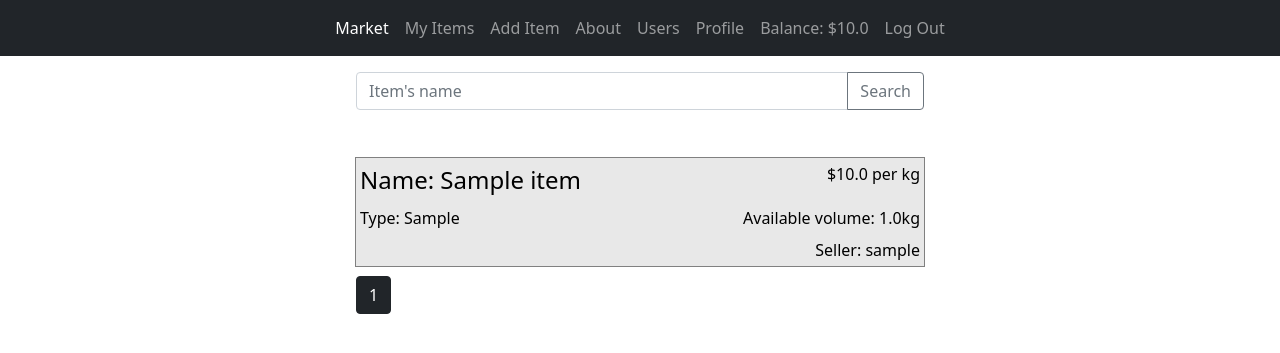
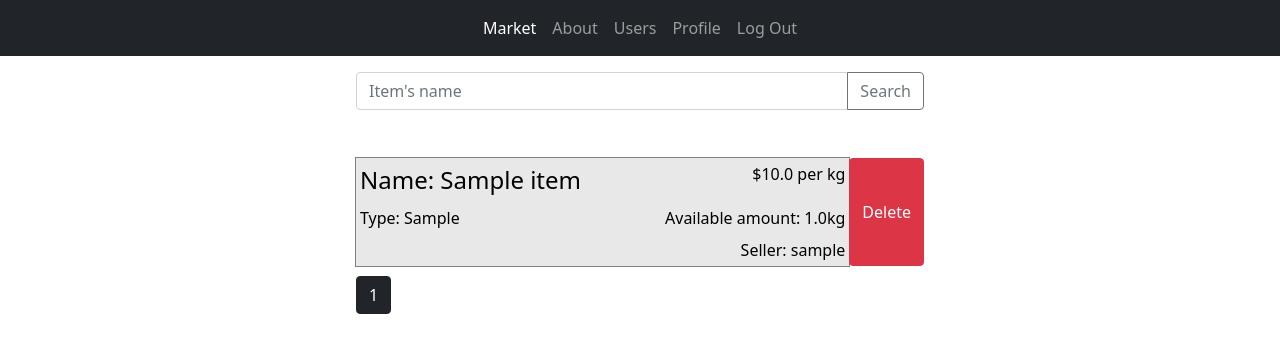
Before and after one commit to mahmtfs/resource_market_project, a Flask app: page / in a window 1280 px wide. Shown: the top 353 px of the page. Run offline with Flask 3, Linux system fonts and the light colour scheme; a user stored in the database is signed in; tables that the repository leaves empty hold one stand-in row (values such as "Sample post").

Commit message:
minor fixes

```diff
--- a/market/forms.py
+++ b/market/forms.py
@@ -32,7 +32,7 @@ class ItemForm(FlaskForm):
                             validators=[DataRequired(), Length(min=1, max=20)])
     cost = FloatField('Cost per kg ($)',
                       validators=[DataRequired(), NumberRange(min=5, max=9999)])
-    volume = FloatField('Volume (kg)',
+    volume = FloatField('Amount (kg)',
                         validators=[DataRequired(), NumberRange(min=5, max=9999)])
     description = TextAreaField('Description',
                                 validators=[DataRequired(), Length(min=1, max=300)])
@@ -48,7 +48,7 @@ class ProfileForm(FlaskForm):
 
 
 class BuyForm(FlaskForm):
-    volume_to_buy = FloatField('Volume To Buy (kg)',
+    volume_to_buy = FloatField('Amount To Buy (kg)',
                                validators=[DataRequired(), NumberRange(min=0, max=9999)])
     submit = SubmitField('Buy')
 
--- a/market/routes.py
+++ b/market/routes.py
@@ -20,6 +20,18 @@ highlights = {
 }
 
 
+def is_valid_float(data):
+    if len(data) > 1:
+        if data[0] == '0':
+            if data[1] != '.':
+                return 1
+        split_data = data.split('.')
+        if len(split_data) > 1:
+            if len(split_data[1]) > 2:
+                return 2
+    return 0
+
+
 @app.route("/", methods=["GET", "POST"])
 @login_required
 def home():
@@ -32,16 +44,24 @@ def home():
         page = 1
         if form.query.data:
             query = form.query.data
-            items = Item.query.filter(Item.name.contains(query)).paginate(page=page, per_page=per_page_num_items)
+            #items = Item.query.filter(Item.name.contains(query)).paginate(page=page, per_page=per_page_num_items)
+            items = Item.query.filter(Item.name.ilike('%'+query+'%')).paginate(page=page, per_page=per_page_num_items)
         else:
             items = Item.query.paginate(page=page, per_page=per_page_num_items)
     else:
         if query:
-            items = Item.query.filter(Item.name.contains(query)).paginate(page=page, per_page=per_page_num_items)
+            items = Item.query.filter(Item.name.ilike('%'+query+'%')).paginate(page=page, per_page=per_page_num_items)
         else:
             items = Item.query.paginate(page=page, per_page=per_page_num_items)
     highlights_copy = highlights.copy()
     highlights_copy["home_highlight"] = True
+    if current_user.admin:
+        return render_template('home.html',
+                               items=items,
+                               items_my=False,
+                               form=form,
+                               query=query,
+                               highlights=highlights_copy)
     return render_template('home.html',
                            items=items,
                            items_my=False,
@@ -53,33 +73,36 @@ def home():
 @app.route("/items/my", methods=["GET", "POST"])
 @login_required
 def my_items():
-    page = request.args.get('page', 1, type=int)
-    query = request.args.get('query', '', type=str)
-    form = SearchForm()
-    items = []
-    if form.validate_on_submit():
-        query = ''
-        page = 1
-        if form.query.data:
-            query = form.query.data
-            items = Item.query.filter(Item.name.contains(query)).filter_by(seller=current_user).paginate(page=page,
-                                                                                                         per_page=per_page_num_items)
+    if not current_user.admin:
+        page = request.args.get('page', 1, type=int)
+        query = request.args.get('query', '', type=str)
+        form = SearchForm()
+        items = []
+        if form.validate_on_submit():
+            query = ''
+            page = 1
+            if form.query.data:
+                query = form.query.data
+                items = Item.query.filter(Item.name.ilike('%'+query+'%')).filter_by(seller=current_user).paginate(page=page,
+                                                                                                             per_page=per_page_num_items)
+            else:
+                items = Item.query.filter_by(seller=current_user).paginate(page=page, per_page=per_page_num_items)
         else:
-            items = Item.query.filter_by(seller=current_user).paginate(page=page, per_page=per_page_num_items)
+            if query:
+                items = Item.query.filter(Item.name.ilike('%'+query+'%')).filter_by(seller=current_user).paginate(page=page,
+                                                                                                             per_page=per_page_num_items)
+            else:
+                items = Item.query.filter_by(seller=current_user).paginate(page=page, per_page=per_page_num_items)
+        highlights_copy = highlights.copy()
+        highlights_copy["my_items_highlight"] = True
+        return render_template('home.html',
+                               items=items,
+                               items_my=True,
+                               form=form,
+                               query=query,
+                               highlights=highlights_copy)
     else:
-        if query:
-            items = Item.query.filter(Item.name.contains(query)).filter_by(seller=current_user).paginate(page=page,
-                                                                                                         per_page=per_page_num_items)
-        else:
-            items = Item.query.filter_by(seller=current_user).paginate(page=page, per_page=per_page_num_items)
-    highlights_copy = highlights.copy()
-    highlights_copy["my_items_highlight"] = True
-    return render_template('home.html',
-                           items=items,
-                           items_my=True,
-                           form=form,
-                           query=query,
-                           highlights=highlights_copy)
+        return redirect(url_for('home'))
 
 
 @app.route("/about")
@@ -194,27 +217,44 @@ def profile_not_mine(user_id):
 @app.route("/item/new", methods=["GET", "POST"])
 @login_required
 def new_item():
-    form = ItemForm()
-    if form.validate_on_submit():
-        item = Item(name=form.name.data,
-                    type=form.item_type.data,
-                    cost=form.cost.data,
-                    volume=form.volume.data,
-                    description=form.description.data,
-                    seller=current_user)
-        db.session.add(item)
-        db.session.commit()
-        flash("Your item has been created!", 'success')
+    if not current_user.admin:
+        form = ItemForm()
+        if form.validate_on_submit():
+            validation = is_valid_float(form.cost.raw_data[0])
+            if validation != 0:
+                if validation == 1:
+                    flash('Invalid money value! Starts with zero.', 'danger')
+                elif validation == 2:
+                    flash('Invalid money value! Only 2 digits after the point allowed.', 'danger')
+                return redirect(url_for('new_item'))
+            validation = is_valid_float(form.volume.raw_data[0])
+            if validation != 0:
+                if validation == 1:
+                    flash('Invalid amount value! Starts with zero.', 'danger')
+                elif validation == 2:
+                    flash('Invalid amount value! Only 2 digits after the point allowed.', 'danger')
+                return redirect(url_for('new_item'))
+            item = Item(name=form.name.data,
+                        type=form.item_type.data,
+                        cost=form.cost.data,
+                        volume=form.volume.data,
+                        description=form.description.data,
+                        seller=current_user)
+            db.session.add(item)
+            db.session.commit()
+            flash("Your item has been created!", 'success')
+            return redirect(url_for('home'))
+        highlights_copy = highlights.copy()
+        highlights_copy["add_item_highlight"] = True
+        return render_template('item_mine.html',
+                               title='New Item',
+                               form=form,
+                               seller=current_user,
+                               header_text='Create Item',
+                               display_delete=False,
+                               highlights=highlights_copy)
+    else:
         return redirect(url_for('home'))
-    highlights_copy = highlights.copy()
-    highlights_copy["add_item_highlight"] = True
-    return render_template('item_mine.html',
-                           title='New Item',
-                           form=form,
-                           seller=current_user,
-                           header_text='Create Item',
-                           display_delete=False,
-                           highlights=highlights_copy)
 
 
 @app.route("/item/<int:item_id>", methods=["GET", "POST"])
@@ -225,6 +265,13 @@ def item(item_id):
         return redirect(url_for('update_item', item_id=item_fetch.id))
     form = BuyForm()
     if form.validate_on_submit():
+        validation = is_valid_float(form.volume_to_buy.raw_data[0])
+        if validation != 0:
+            if validation == 1:
+                flash('Invalid amount value! Starts with zero.', 'danger')
+            elif validation == 2:
+                flash('Invalid amount value! Only 2 digits after the point allowed.', 'danger')
+            return redirect(url_for('item', item_id=item_id))
         if item_fetch.volume >= form.volume_to_buy.data:
             total_cost = form.volume_to_buy.data * item_fetch.cost
             if total_cost <= current_user.balance:
@@ -240,7 +287,7 @@ def item(item_id):
             else:
                 flash("Insufficient funds!", 'danger')
         else:
-            flash("The volume specified is too high!", 'danger')
+            flash("The amount specified is too high!", 'danger')
     return render_template('item_not_mine.html',
                            title=item_fetch.name,
                            item=item_fetch,
@@ -258,6 +305,20 @@ def update_item(item_id):
     if form.delete.data:
         return redirect(url_for('delete_item', item_id=item_fetch.id, from_main=True), code=307)
     if form.validate_on_submit():
+        validation = is_valid_float(form.cost.raw_data[0])
+        if validation != 0:
+            if validation == 1:
+                flash('Invalid money value! Starts with zero.', 'danger')
+            elif validation == 2:
+                flash('Invalid money value! Only 2 digits after the point allowed.', 'danger')
+            return redirect(url_for('update_item', item_id=item_id))
+        validation = is_valid_float(form.volume.raw_data[0])
+        if validation != 0:
+            if validation == 1:
+                flash('Invalid amount value! Starts with zero.', 'danger')
+            elif validation == 2:
+                flash('Invalid amount value! Only 2 digits after the point allowed.', 'danger')
+            return redirect(url_for('update_item', item_id=item_id))
         item_fetch.name = form.name.data
         item_fetch.type = form.item_type.data
         item_fetch.cost = form.cost.data
@@ -288,11 +349,11 @@ def update_item(item_id):
 @login_required
 def delete_item(item_id, from_main=True):
     item_fetch = Item.query.get_or_404(item_id)
-    if item_fetch.seller != current_user:
+    if item_fetch.seller != current_user and not current_user.admin:
         return redirect(url_for('item', item_id=item_fetch.id))
     db.session.delete(item_fetch)
     db.session.commit()
-    flash("Your item has been deleted!", 'success')
+    flash("The item has been deleted!", 'success')
     if from_main:
         return redirect(url_for('home'))
     else:
@@ -302,17 +363,27 @@ def delete_item(item_id, from_main=True):
 @app.route("/balance", methods=["GET", "POST"])
 @login_required
 def balance_page():
-    form = BalanceForm()
-    if form.validate_on_submit():
-        current_user.balance += form.deposit.data
-        db.session.commit()
-        flash("Transaction complete!", 'success')
-    highlights_copy = highlights.copy()
-    highlights_copy["balance_highlight"] = True
-    return render_template('balance.html',
-                           title='Balance',
-                           form=form,
-                           highlights=highlights_copy)
+    if not current_user.admin:
+        form = BalanceForm()
+        if form.validate_on_submit():
+            validation = is_valid_float(form.deposit.raw_data[0])
+            if validation != 0:
+                if validation == 1:
+                    flash('Invalid money value! Starts with zero.', 'danger')
+                elif validation == 2:
+                    flash('Invalid money value! Only 2 digits after the point allowed.', 'danger')
+                return redirect(url_for('balance_page'))
+            current_user.balance += form.deposit.data
+            db.session.commit()
+            flash("Transaction complete!", 'success')
+        highlights_copy = highlights.copy()
+        highlights_copy["balance_highlight"] = True
+        return render_template('balance.html',
+                               title='Balance',
+                               form=form,
+                               highlights=highlights_copy)
+    else:
+        return redirect(url_for('home'))
 
 
 @app.route("/users", methods=["GET", "POST"])
@@ -328,12 +399,12 @@ def users_page():
             page = 1
             if form.query.data:
                 query = form.query.data
-                users = User.query.filter(User.username.contains(query)).paginate(page=page, per_page=per_page_num_users)
+                users = User.query.filter(User.username.ilike('%'+query+'%')).paginate(page=page, per_page=per_page_num_users)
             else:
                 users = User.query.paginate(page=page, per_page=per_page_num_users)
         else:
             if query:
-                users = User.query.filter(User.username.contains(query)).paginate(page=page, per_page=per_page_num_users)
+                users = User.query.filter(User.username.ilike('%'+query+'%')).paginate(page=page, per_page=per_page_num_users)
             else:
                 users = User.query.paginate(page=page, per_page=per_page_num_users)
         highlights_copy = highlights.copy()
--- a/market/templates/home.html
+++ b/market/templates/home.html
@@ -41,7 +41,7 @@
                                     Type: {{item.type}}
                                 </div>
                                 <div class="item-block-data p-1">
-                                    Available volume: {{item.volume}}kg
+                                    Available amount: {{item.volume}}kg
                                 </div>
                             </div>
                             <div class="d-flex justify-content-end">
@@ -54,6 +54,11 @@
                 </div>
                 {% if items_my %}
                     <form class="d-flex align-items-stretch" action="{{url_for('delete_item', item_id=item.id, from_main=False)}}" method="POST">
+                        <input class="btn btn-danger" type="submit" value="Delete">
+                    </form>
+                {% endif %}
+                {% if current_user.admin %}
+                    <form class="d-flex align-items-stretch" action="{{url_for('delete_item', item_id=item.id, from_main=True)}}" method="POST">
                         <input class="btn btn-danger" type="submit" value="Delete">
                     </form>
                 {% endif %}
--- a/market/templates/item_not_mine.html
+++ b/market/templates/item_not_mine.html
@@ -18,7 +18,7 @@
                 {{ item.type }}
             </div>
             <div class="p-2">
-                <label>Volume:</label>
+                <label>Amount:</label>
                 {{ item.volume }} kg
             </div>
         </div>
--- a/market/templates/template.html
+++ b/market/templates/template.html
@@ -37,6 +37,7 @@
                                 <a class="nav-link" aria-current="page" href="{{url_for('home')}}">Market</a>
                             {%endif%}
                         </li>
+                        {% if not current_user.admin %}
                             <li class="nav-item">
                                 {%if highlights['my_items_highlight'] %}
                                     <a class="nav-link active" href="{{url_for('my_items')}}">My Items</a>
@@ -44,6 +45,8 @@
                                     <a class="nav-link" href="{{url_for('my_items')}}">My Items</a>
                                 {%endif%}
                             </li>
+                        {% endif %}
+                        {% if not current_user.admin %}
                             <li class="nav-item">
                                 {%if highlights['add_item_highlight'] %}
                                     <a class="nav-link active" href="{{url_for('new_item')}}">Add Item</a>
@@ -51,6 +54,7 @@
                                     <a class="nav-link" href="{{url_for('new_item')}}">Add Item</a>
                                 {%endif%}
                             </li>
+                        {% endif %}
                         <li class="nav-item">
                             {%if highlights['about_highlight'] %}
                                 <a class="nav-link active" href="{{url_for('about')}}">About</a>
@@ -76,6 +80,7 @@
                                 {%endif%}
 
                             </li>
+                            {% if not current_user.admin %}
                                 <li class="nav-item">
                                     {%if highlights['balance_highlight'] %}
                                         <a class="nav-link active" href="{{url_for('balance_page')}}">Balance: ${{current_user.balance}}</a>
@@ -83,6 +88,7 @@
                                         <a class="nav-link" href="{{url_for('balance_page')}}">Balance: ${{current_user.balance}}</a>
                                     {%endif%}
                                 </li>
+                            {% endif %}
                             <li class="nav-item">
                                 <a class="nav-link" href="{{url_for('logout')}}">Log Out</a>
                             </li>
--- a/market/templates/users.html
+++ b/market/templates/users.html
@@ -13,9 +13,9 @@
                     </div>
                 {% else %}
                     {% if query%}
-                        {{ form.query(class="form-control", placeholder=form.query.label.text, value=query) }}
+                        {{ form.query(class="form-control", placeholder="Username", value=query) }}
                     {%else%}
-                        {{ form.query(class="form-control", placeholder=form.query.label.text) }}
+                        {{ form.query(class="form-control", placeholder="Username") }}
                     {%endif%}
                 {% endif %}
                 {{ form.submit(class="btn btn-outline-secondary") }}
```
Lines whose indentation alone changed are shown as unchanged.
